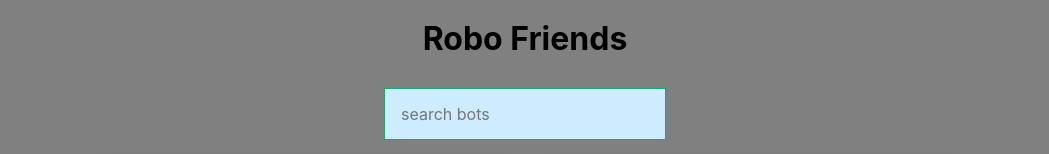
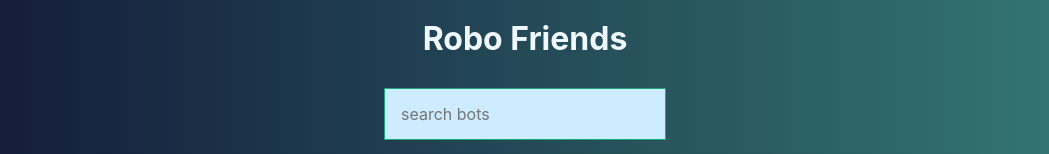
Before and after one commit to JonasFiechter/UDEMY-React, a React (Create React App) app in the folder robo_friends/: page / in a window 1280 px wide. Shown: the top 154 px of the page, without its empty margins (115-1164 px from the left). Built offline with nearby package versions, Linux system fonts and the light colour scheme.

Commit message:
update
little update on css

```diff
--- a/robo_friends/src/index.css
+++ b/robo_friends/src/index.css
@@ -1,11 +1,11 @@
 body {
-  background-color: gray;
   margin: 0;
   font-family: -apple-system, BlinkMacSystemFont, 'Segoe UI', 'Roboto', 'Oxygen',
     'Ubuntu', 'Cantarell', 'Fira Sans', 'Droid Sans', 'Helvetica Neue',
     sans-serif;
   -webkit-font-smoothing: antialiased;
   -moz-osx-font-smoothing: grayscale;
+  background: linear-gradient(to left, #367e78, #111435);
 }
 
 code {
@@ -21,3 +21,7 @@ div {
 div div {
   display: block;
 }
+
+h1 {
+  color: aliceblue;
+}
```
